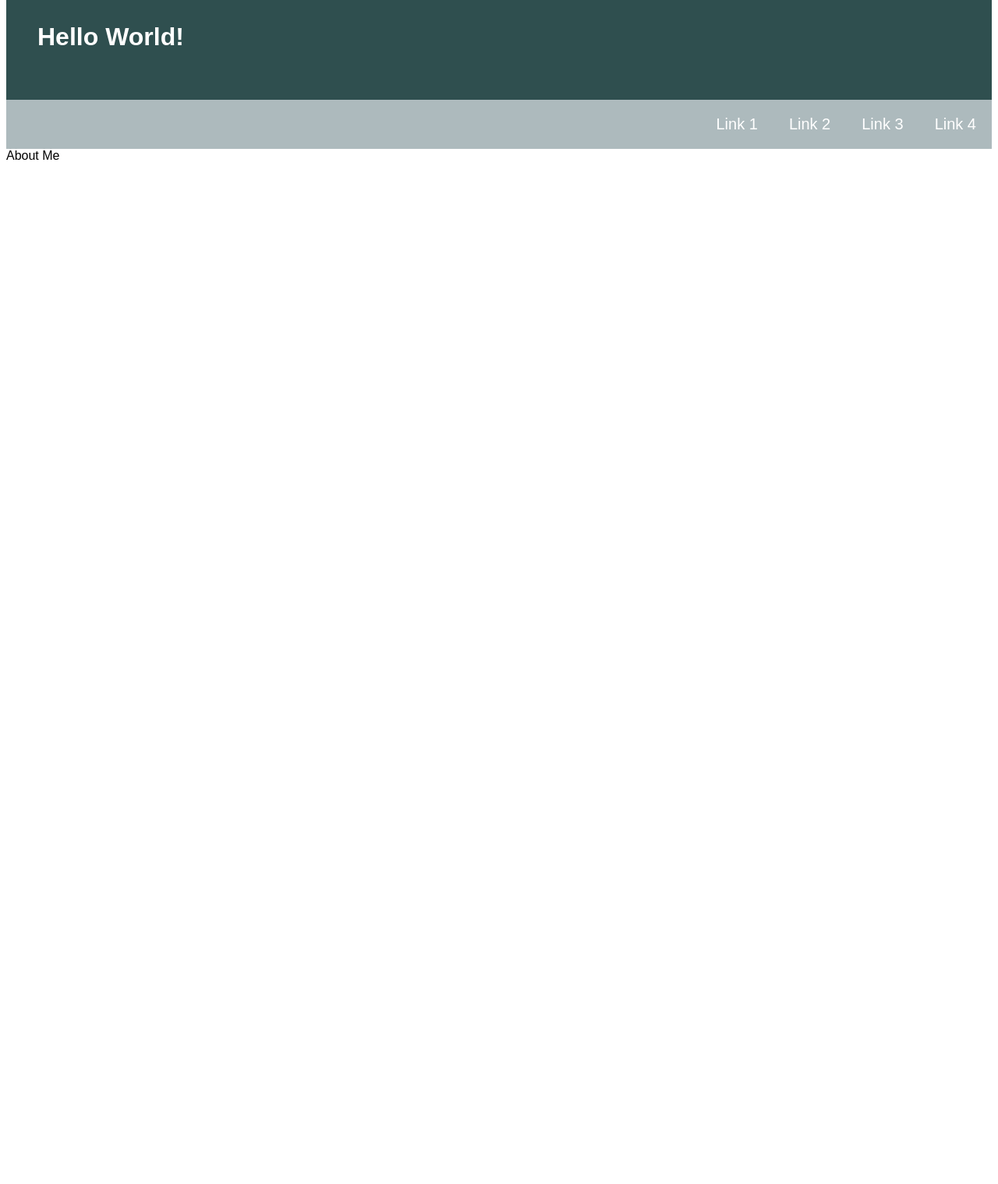
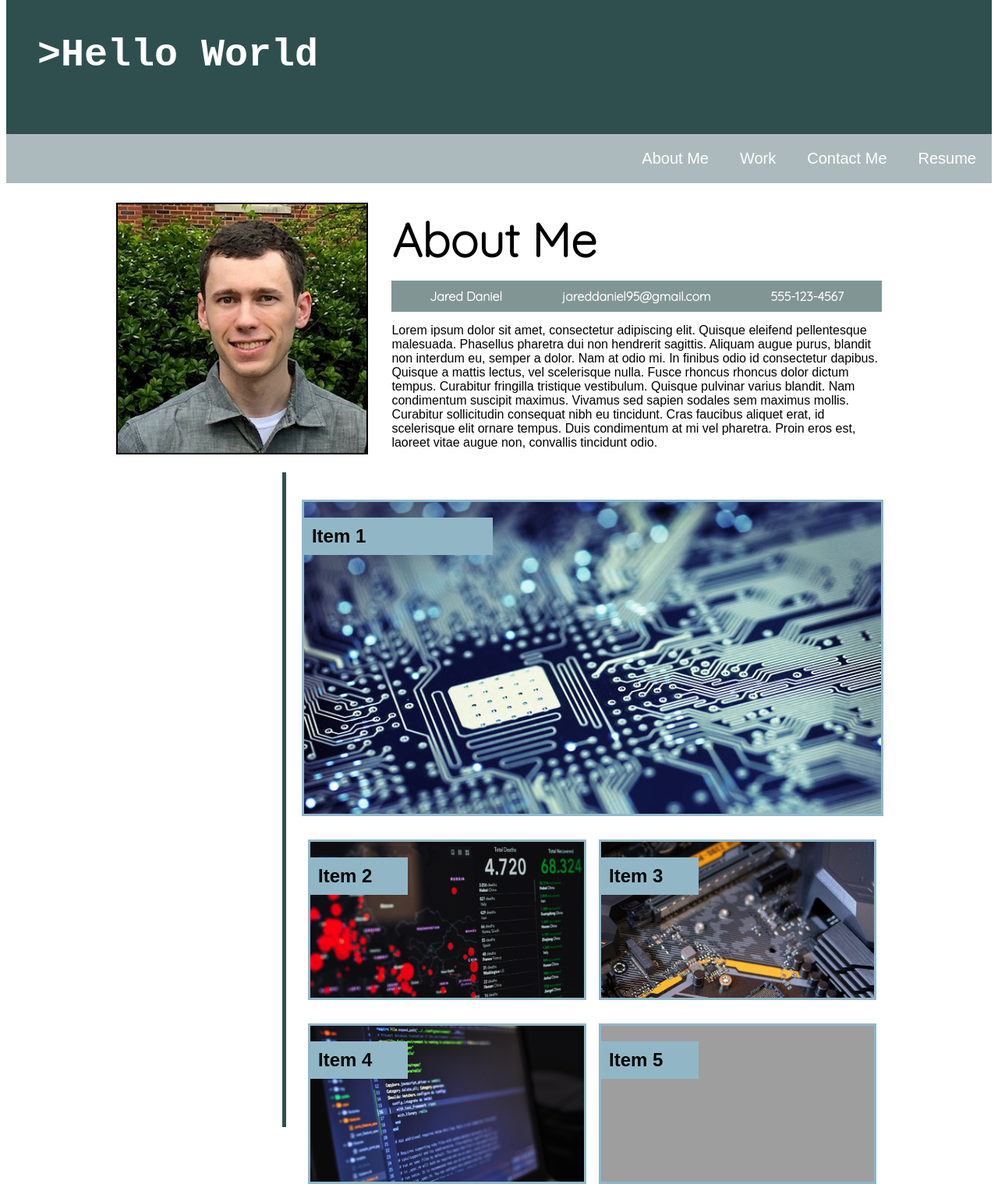
Before and after one commit to jareddaniel95/Portfolio, a plain HTML site: page index.html in a window 1280 px wide. Shown: the part 40-1559 px from the top of the page at 78% size. Before the commit the page ends 800 px from the top, so only its background shows below. Drawn offline with Linux system fonts and the light colour scheme; grey boxes are pictures that could not be loaded.

Commit message:
Finish framework of site

```diff
--- a/assets/css/style.css
+++ b/assets/css/style.css
@@ -16,9 +16,26 @@ header {
     color: white;
 }
 
+header h1 {
+    font-family: 'Courier New', Courier, monospace;
+    font-size: 50px;
+}
+
 /* nav {
     background: var(--bg-gray);
 } */
+
+/* main {
+    margin: 0px auto;
+    width: 80%;
+    border-left: 6px solid var(--bg-gray);
+} */
+
+.bio-content h1 {
+    font-family: 'Quicksand', sans-serif;
+    font-size: 60px;
+    margin: 10px auto;
+}
 
 .navigation {
     background-color: var(--bg-gray);
@@ -41,30 +58,158 @@ header {
     background-color: var(--highlight-color);
 }
 
-@media screen and (max-width: 900px) {
-    header {
-        background-color: aquamarine;
-        color: black;
-        padding: 100px;
-    }
+.bio-container {
+    display: flex;
+    flex-direction: row;
+    justify-content: center;
+    width: 80%;
+    /* height: 50vh; */
+    margin: 0px auto;
+    margin-top: 10px;
+}
+
+.bio-content img {
+    border: 2px solid;
+}
+
+.bio-about {
+    /* flex-grow: 2; */
+    flex-basis: 80%;
+    padding: 15px;
+}
+
+.bio-pic {
+    /* flex-grow: 1; */
+    flex-basis: 20%;
+    /* background-image: url("../images/Profile_Pic.jpg"); */
+    /* transform: scaleX(-1); */
+    /* background-size: cover; */
+    /* color: white; */
+    text-align: center;
+    font-size: 35px;
+    padding: 15px;
+    /* width: 150px; */
+    /* height: 150px; */
+}
+
+.bio-header {
+    background-color: var(--bg-color);
+    color: white;
+    font-weight: bold;
+    text-align: center;
+    opacity: 60%;
+    padding: 10px;
+    display: flex;
+    flex-direction: row;
+    justify-content: space-around;
+    margin: 15px auto;
+}
+
+.bio-header-inner {
+    font-family: 'Quicksand', sans-serif;
+    text-align: center;
+}
+
+.work {
+    width: 59%;
+    margin-left: 28%;
+    /* background-color: var(--bg-color); */
+    height: 100vh;
+    /* color: white; */
+    padding: 20px;
+    border-left: 5px solid var(--bg-color);
+    display: flex;
+    flex-direction: row;
+    flex-wrap: wrap;
+    justify-content: space-between;
+    align-items: flex-start;
+    align-content: flex-start;
+}
+
+.item-large {
+    border: 3px solid var(--highlight-color);
+    /* width: 100%; */
+    flex-basis: 100%;
+    /* align-self: center; */
+    height: 400px;
+    margin: 15px auto;
+    background-size: cover;
+}
+
+.item-small {
+    border: 3px solid var(--highlight-color);
+    /* width: 100%; */
+    flex-basis: 47%;
+    height: 200px;
+    margin: 15px auto;
+    background-size: cover;
+}
+
+#item1 {
+    background-image: url("../images/tech_1.jpg");
+}
+
+#item2 {
+    background-image: url("../images/tech_2.jpg");
+}
+
+#item3 {
+    background-image: url("../images/tech_3.jpg");
+}
+
+#item4 {
+    background-image: url("../images/tech_4.jpg");
+}
+
+#item5 {
+    background-image: url("../images/tech_5.jpg");
+}
+
+.work h2 {
+    background-color: var(--highlight-color);
+    width: 30%;
+    padding: 10px;
+}
+
+
+@media screen and (max-width: 920px) {
     .navigation {
         justify-content: space-around;
         color: hotpink;
     }
+    .bio-header {
+        flex-direction: column;
+    }
 }
 
-@media screen and (max-width: 600px) {
+@media screen and (max-width: 580px) {
+    header {
+        text-align: center;
+    }
+
     .navigation {
         flex-direction: column;
     }
+
     .navigation a {
         text-align: center;
-        padding: 10px;
+        border-bottom: 1px groove;
+    }
+
+    .bio-container {
+        flex-direction: column;
+        align-content: flex-start;
+        justify-content: space-around;
+        display:block;
+    }
+
+    .work {
+        margin: 0px auto;
     }
 }
 
-
-#bio-title {
-    background-image: "./assets/images/Profile_Pic.jpg";
-
+@media screen and (max-width: 365px) {
+    .bio-pic {
+        display: none;
+    }
 }
--- a/index.html
+++ b/index.html
@@ -3,29 +3,67 @@
 
     <head>
         <title>Jared's Portfolio</title>
-        <meta charset="UTF-8" />
+        <meta charset="UTF-8" name="viewport" content="width=device-width, initial-scale=1" />
+        <link rel="preconnect" href="https://fonts.googleapis.com">
+        <link rel="preconnect" href="https://fonts.gstatic.com" crossorigin>
+        <link href="https://fonts.googleapis.com/css2?family=Quicksand:wght@300&display=swap" rel="stylesheet">
         <link rel="stylesheet" type="text/css" href="./assets/css/style.css" />
     </head>
 
     <body>
         <header>
-            <h1>Hello World!</h1>
+            <h1>>Hello World</h1>
         </header>
 
         <nav>
             <ul class="navigation">
-                <li><a href="#">Link 1</a></li>
-                <li><a href="#">Link 2</a></li>
-                <li><a href="#">Link 3</a></li>
-                <li><a href="#">Link 4</a></li>
+                <li><a href="#bio">About Me</a></li>
+                <li><a href="#work">Work</a></li>
+                <li><a href="#contact">Contact Me</a></li>
+                <li><a href="#">Resume</a></li>
             </ul>
         </nav>
 
         <main>
 
-            <section class="bio">
-                <section id="bio-title">
-                    About Me
+            <section class="bio-container">
+                <section class="bio-content bio-pic">
+                    <img src="./assets/images/Profile_Pic.jpg" alt="Profile Picture" />
+                    </section>
+
+                <section class="bio-content bio-about" id="bio">
+                    <h1>About Me</h1>
+                    <section class="bio-content bio-header">
+                        <section class="bio-header-inner">Jared Daniel</section>
+                        <section class="bio-header-inner">jareddaniel95@gmail.com</section>
+                        <section class="bio-header-inner">555-123-4567</section>
+                    </section>
+                    Lorem ipsum dolor sit amet, consectetur adipiscing elit. Quisque eleifend pellentesque malesuada. Phasellus pharetra dui non hendrerit sagittis.
+                    Aliquam augue purus, blandit non interdum eu, semper a dolor. Nam at odio mi. In finibus odio id consectetur dapibus. Quisque a mattis lectus,
+                    vel scelerisque nulla. Fusce rhoncus rhoncus dolor dictum tempus. Curabitur fringilla tristique vestibulum. Quisque pulvinar varius blandit.
+                    Nam condimentum suscipit maximus. Vivamus sed sapien sodales sem maximus mollis. Curabitur sollicitudin consequat nibh eu tincidunt.
+                    Cras faucibus aliquet erat, id scelerisque elit ornare tempus. Duis condimentum at mi vel pharetra. Proin eros est, laoreet vitae augue non,
+                    convallis tincidunt odio.
+                </section>
+            </section>
+
+            <!-- <hr /> -->
+
+            <section class="work" id="work">
+                <section class="item-large" id="item1">
+                    <h2>Item 1</h2>
+                </section>
+                <section class="item-small" id="item2">
+                    <h2>Item 2</h2>
+                </section>
+                <section class="item-small" id="item3">
+                    <h2>Item 3</h2>
+                </section>
+                <section class="item-small" id="item4">
+                    <h2>Item 4</h2>
+                </section>
+                <section class="item-small" id="item5">
+                    <h2>Item 5</h2>
                 </section>
             </section>
 
```
Also changed, not shown: assets/images/tech_1.jpg (added), assets/images/tech_2.jpg (added), assets/images/tech_3.jpg (added), assets/images/tech_4.jpg (added), 1 other file.
